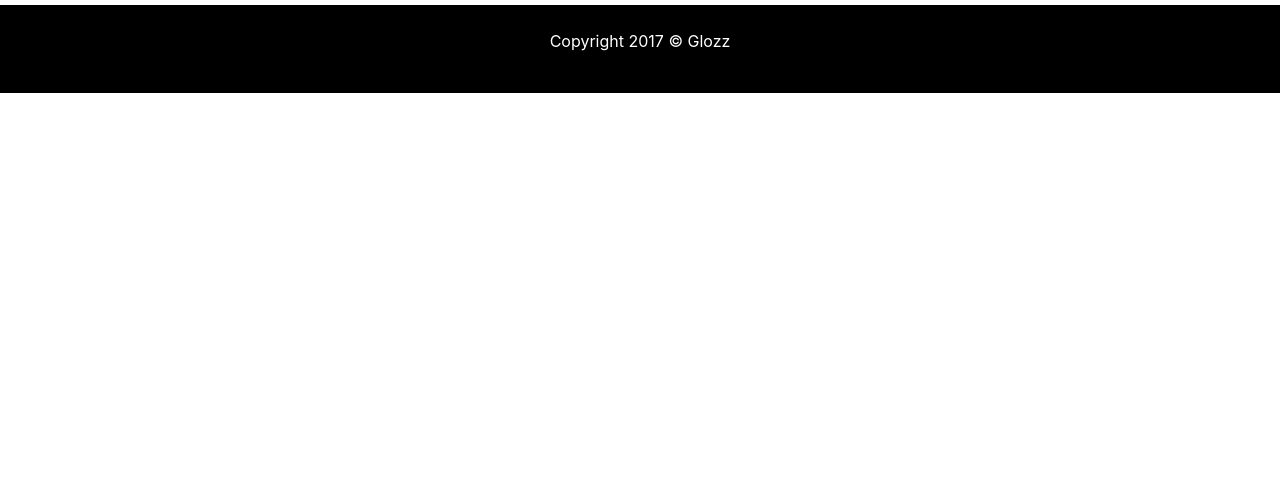
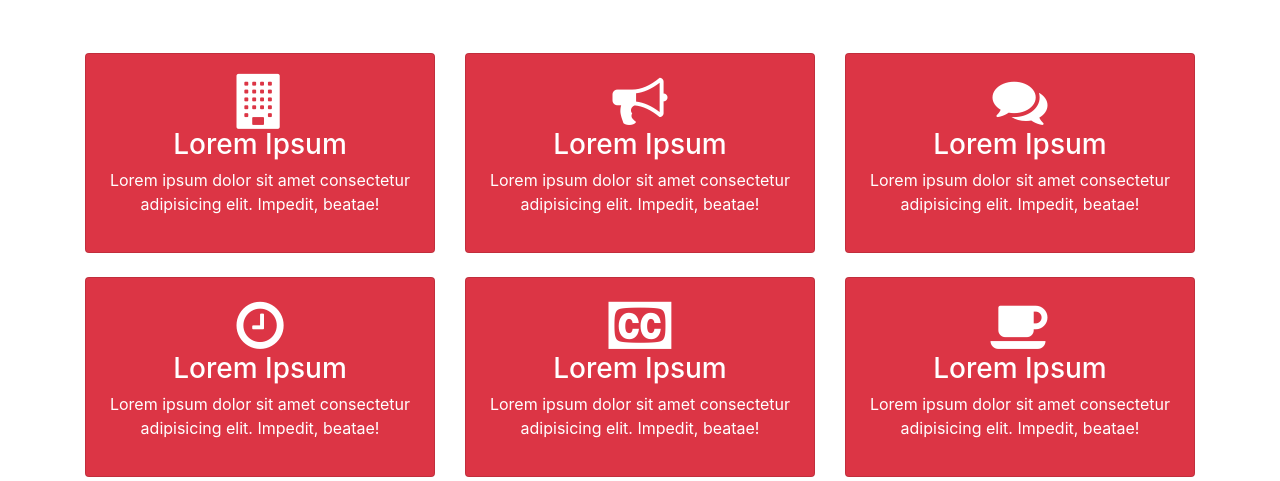
Before and after one commit to csueldo123/Glozz, a website: page src/about.html in a window 1280 px wide. Shown: the part 471-952 px from the top of the page. Before the commit the page ends 800 px from the top, so only its background shows below. Drawn offline with Linux system fonts and the light colour scheme; some packages are replaced by stand-ins of ours; a script that the page names is missing.

Commit message:
added cards

```diff
--- a/src/about.html
+++ b/src/about.html
@@ -65,6 +65,70 @@
         </div>
     </section>
 
+    <!-- Icon Boxes -->
+    <section id="icon-boxes" class="p-5">
+        <div class="container">
+            <div class="row mb-4">
+                <div class="col-md-4">
+                    <div class="card bg-danger text-center text-white">
+                    <div class="card-body">
+                        <i class="fa fa-building"></i>
+                        <h3>Lorem Ipsum</h3>
+                        <p>Lorem ipsum dolor sit amet consectetur adipisicing elit. Impedit, beatae!</p>
+                    </div>
+                </div>
+                </div>
+                <div class="col-md-4">
+                    <div class="card bg-danger text-center text-white">
+                    <div class="card-body">
+                        <i class="fa fa-bullhorn"></i>
+                        <h3>Lorem Ipsum</h3>
+                        <p>Lorem ipsum dolor sit amet consectetur adipisicing elit. Impedit, beatae!</p>
+                    </div>
+                </div>
+                </div>
+                <div class="col-md-4">
+                    <div class="card bg-danger text-center text-white">
+                    <div class="card-body">
+                        <i class="fa fa-comments"></i>
+                        <h3>Lorem Ipsum</h3>
+                        <p>Lorem ipsum dolor sit amet consectetur adipisicing elit. Impedit, beatae!</p>
+                    </div>
+                </div>
+                </div>
+            </div>
+
+            <div class="row mb-4">
+                    <div class="col-md-4">
+                        <div class="card bg-danger text-center text-white">
+                        <div class="card-body">
+                            <i class="fa fa-clock-o"></i>
+                            <h3>Lorem Ipsum</h3>
+                            <p>Lorem ipsum dolor sit amet consectetur adipisicing elit. Impedit, beatae!</p>
+                        </div>
+                    </div>
+                    </div>
+                    <div class="col-md-4">
+                        <div class="card bg-danger text-center text-white">
+                        <div class="card-body">
+                            <i class="fa fa-cc"></i>
+                            <h3>Lorem Ipsum</h3>
+                            <p>Lorem ipsum dolor sit amet consectetur adipisicing elit. Impedit, beatae!</p>
+                        </div>
+                    </div>
+                    </div>
+                    <div class="col-md-4">
+                        <div class="card bg-danger text-center text-white">
+                        <div class="card-body">
+                            <i class="fa fa-coffee"></i>
+                            <h3>Lorem Ipsum</h3>
+                            <p>Lorem ipsum dolor sit amet consectetur adipisicing elit. Impedit, beatae!</p>
+                        </div>
+                    </div>
+                    </div>
+                </div>
+        </div>
+    </section>
 
 
     <footer id="main-footer" class="text-center p-4">
```
